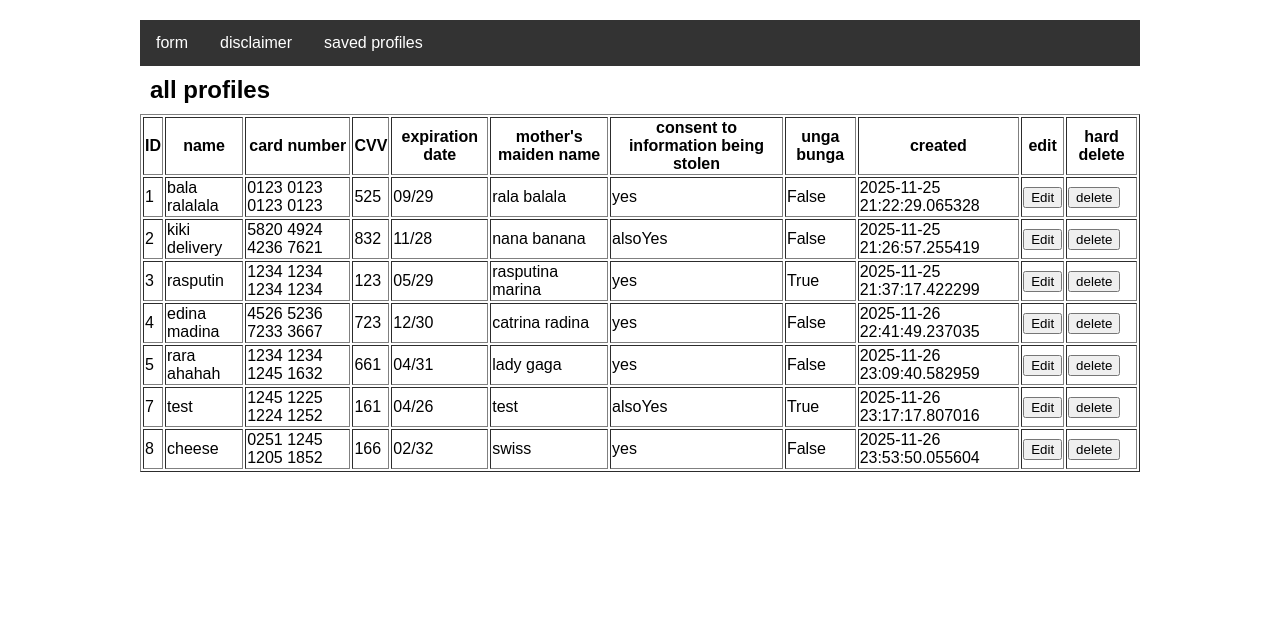
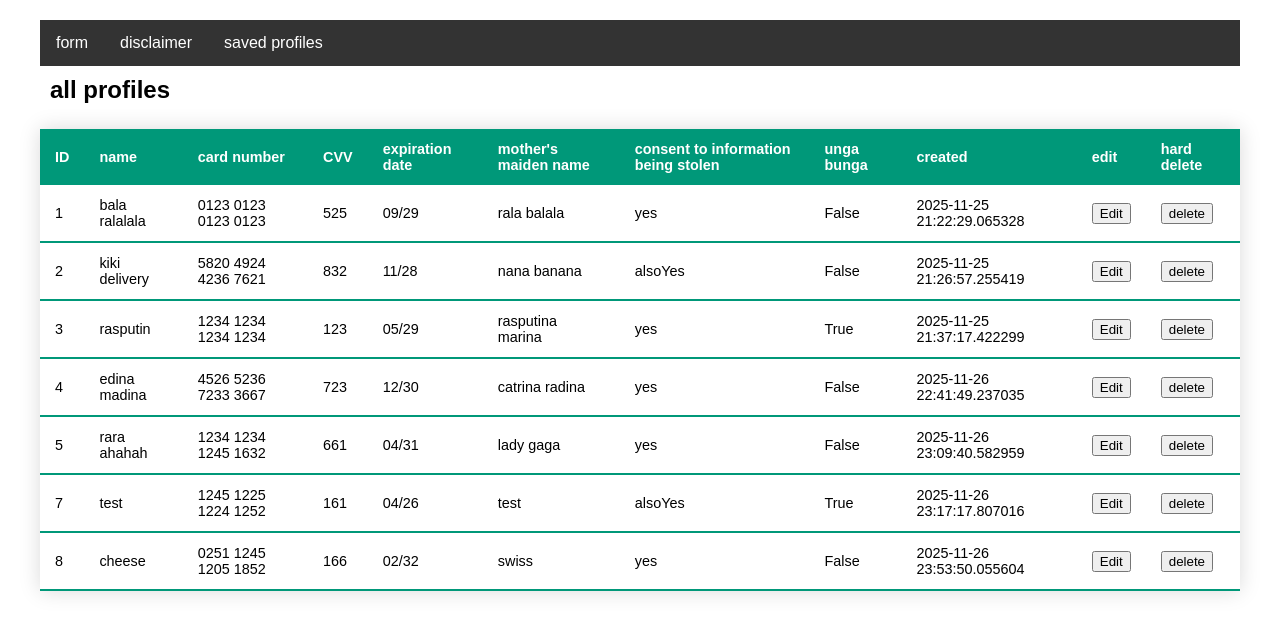
Before and after one commit to shaliass/FormsFlaskSite, a Flask app: page /admin/profiles in a window 1280 px wide. Shown: the top 635 px of the page. Run offline with Flask 3, Linux system fonts and the light colour scheme.

Commit message:
css updates for table (credit will be added to README)

```diff
--- a/static/style.css
+++ b/static/style.css
@@ -1,6 +1,6 @@
 body {
   font-family: Arial, sans-serif;
-  max-width: 1000px;
+  max-width: 1200px;
   margin: 0 auto;
   padding: 20px;
 }
@@ -18,3 +18,35 @@ label {
   display: inline-block;
   width: 280px;
 }
+
+.styled-table {
+  border-collapse: collapse;
+  margin: 25px 0;
+  font-size: 0.9em;
+  font-family: sans-serif;
+  min-width: 400px;
+  box-shadow: 0 0 20px rgba(0, 0, 0, 0.15);
+}
+
+.styled-table thead tr {
+  background-color: #009879;
+  color: #ffffff;
+  text-align: left;
+}
+
+.styled-table th,
+.styled-table td {
+  padding: 12px 15px;
+}
+
+.styled-table tbody tr {
+  border-bottom: 1px solid #dddddd;
+}
+
+.styled-table tbody tr:nth-of-type(even) {
+  background-color: #f3f3f3;
+}
+
+.styled-table tbody tr:last-of-type {
+  border-bottom: 2px solid #009879;
+}
--- a/templates/admin_profiles.html
+++ b/templates/admin_profiles.html
@@ -1,7 +1,8 @@
 {%extends 'base.html'%} {%block title%}Give Me Your Money - profiles{%endblock%}
 {%block content%}
 <h2>all profiles</h2>
-<table class="table table-striped" border="1">
+<table class="styled-table">
+  <thead>
     <tr>
       <th>ID</th>
       <th>name</th>
@@ -15,7 +16,9 @@
       <th>edit</th>
       <th>hard delete</th>
     </tr>
+  </thead>
   {%for profile in profiles%}
+  <tbody>
     <tr>
       <td>{{profile.id}}</td>
       <td>{{profile.name}}</td>
@@ -33,7 +36,10 @@
       </td>
       <td>
         <div>
-        <form method="POST" action="{{url_for('admin_profilesDeleteButton')}}">
+          <form
+            method="POST"
+            action="{{url_for('admin_profilesDeleteButton')}}"
+          >
             <input
               type="hidden"
               name="profileId"
@@ -46,6 +52,7 @@
         </div>
       </td>
     </tr>
+  </tbody>
   {%endfor%}
 </table>
 {%endblock%}
```
Also changed, not shown: instance/money.db. Lines whose indentation alone changed are shown as unchanged.
